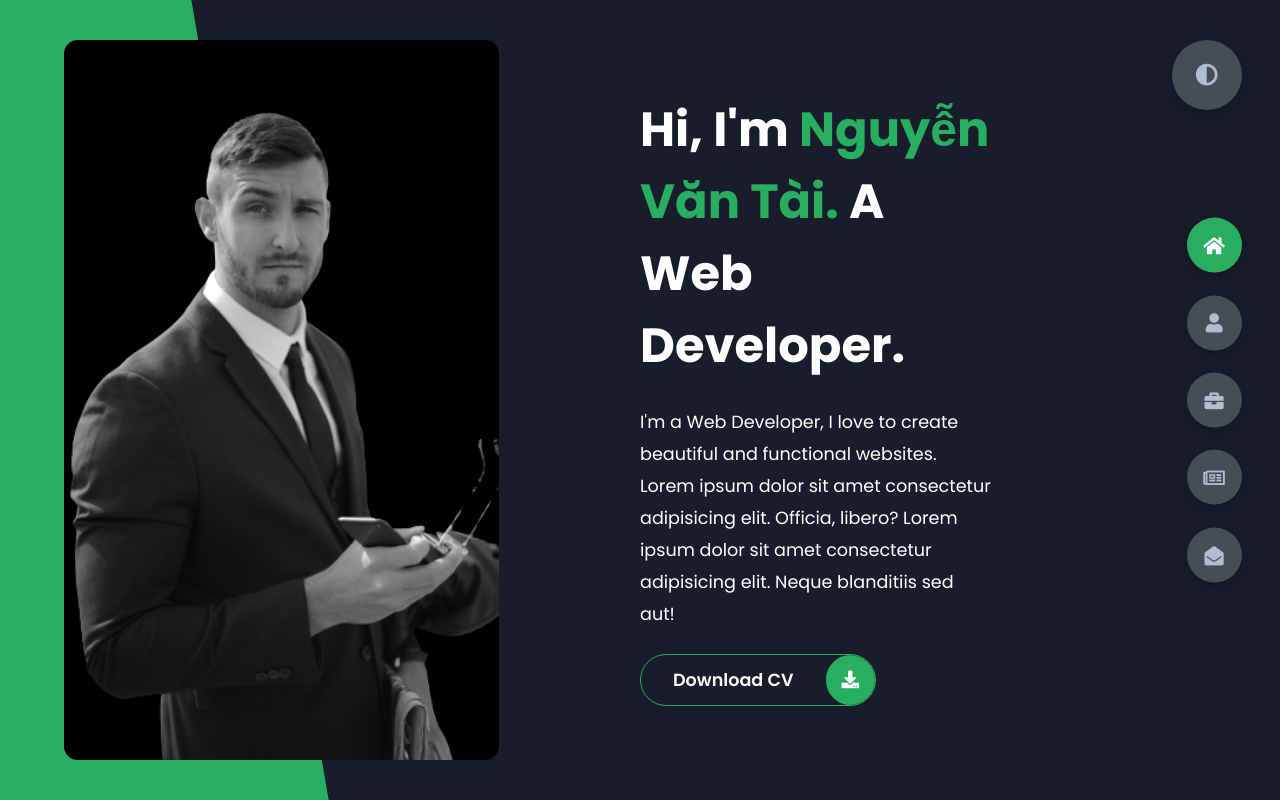
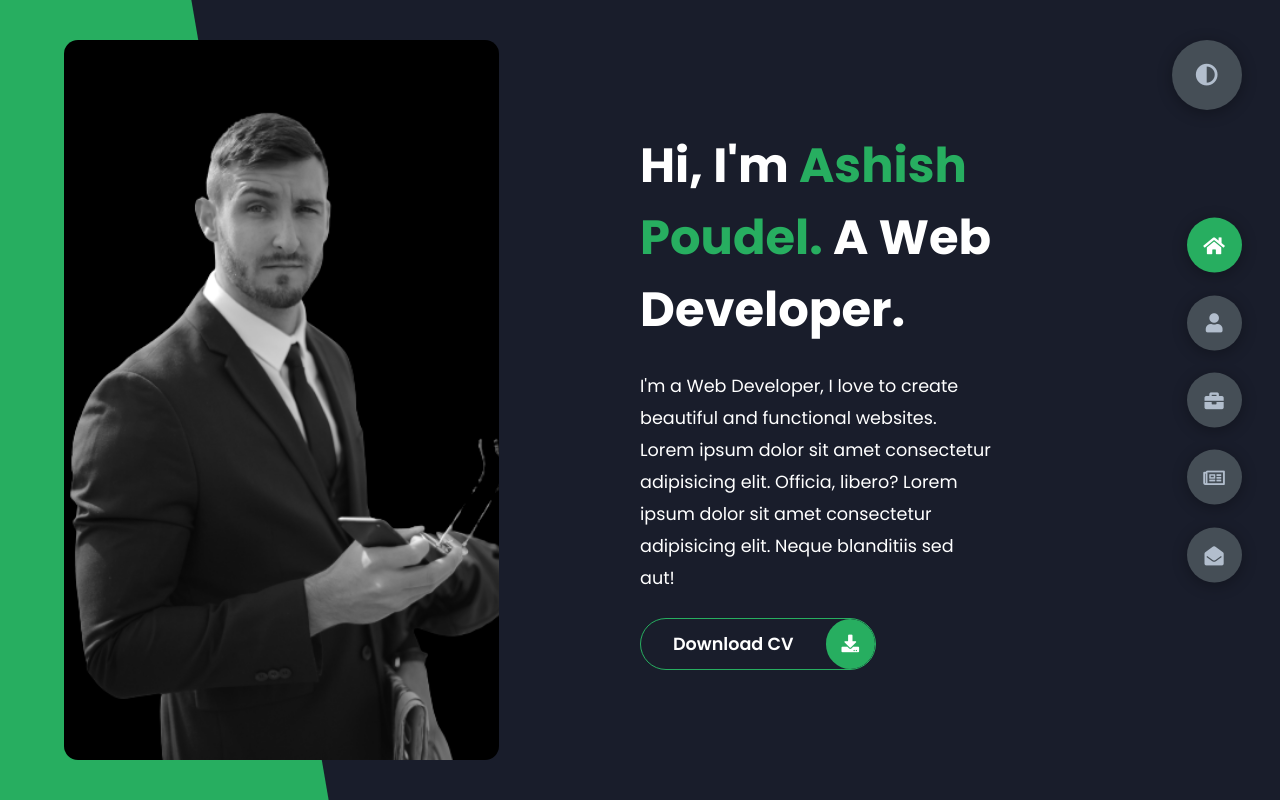
Before and after one commit to ashishpoudel523/js_portfolio, a plain HTML site: page index.html in a window 1280 px wide. Drawn offline with Linux system fonts and the light colour scheme.

Commit message:
name modification

```diff
--- a/index.html
+++ b/index.html
@@ -22,7 +22,7 @@
             </div>
             <div class="right-header">
                 <h1 class="name">
-                    Hi, I'm <span>Nguyễn Văn Tài.</span>
+                    Hi, I'm <span>Ashish Poudel.</span>
                     A Web Developer.
                 </h1>
                 <p>
```
